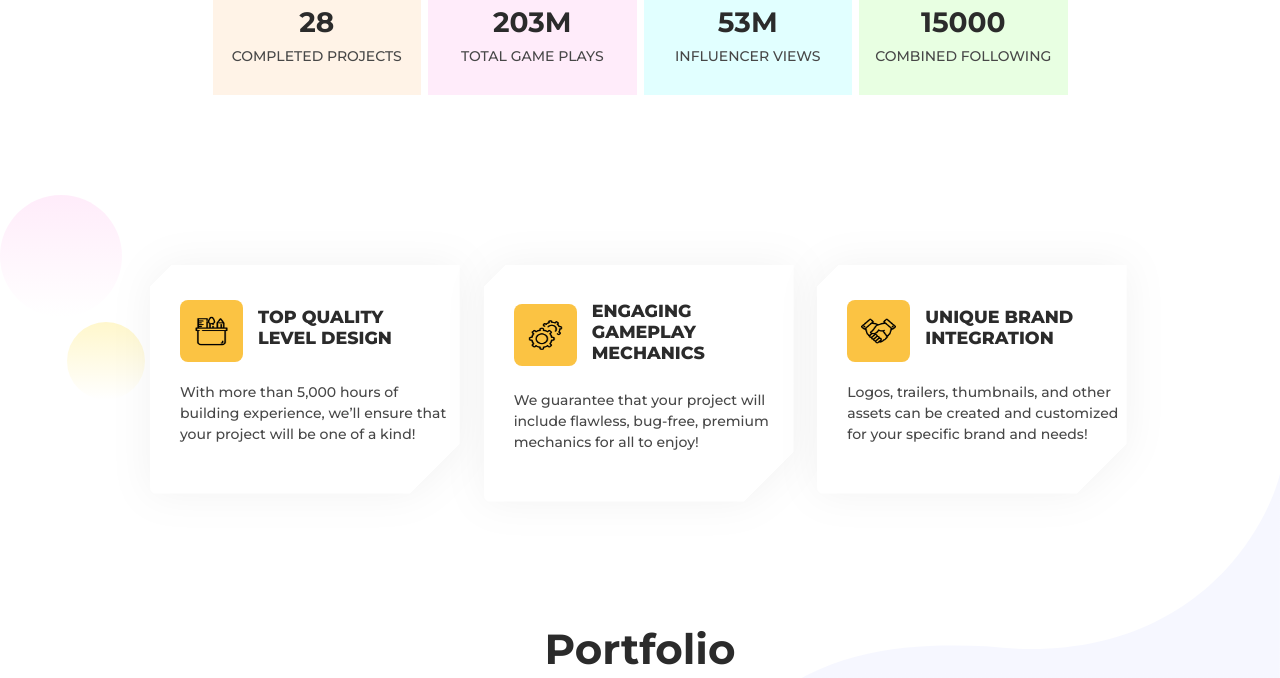
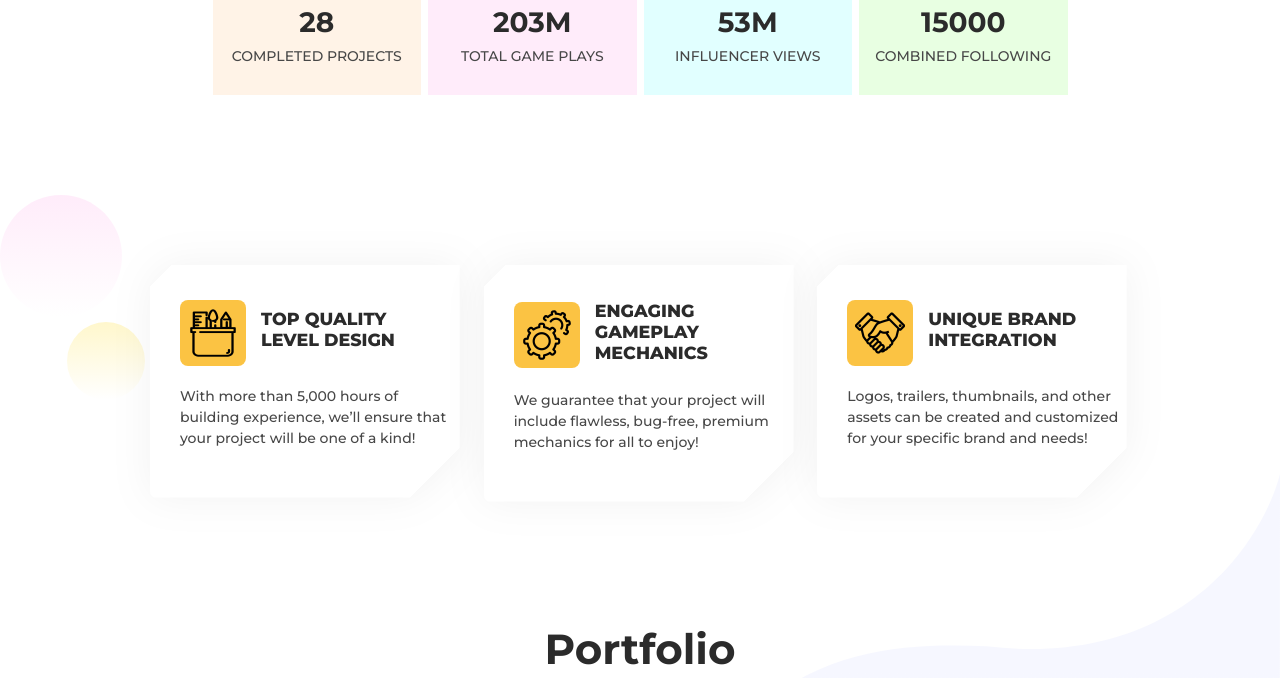
Before and after one commit to MrRelatable/mrrelatable.github.io, a website: page index.html in a window 1280 px wide. Shown: the part 1725-2403 px from the top of the page. Drawn offline with nearby package versions, Linux system fonts and the light colour scheme.

Commit message:
Update style.css

```diff
--- a/assets/css/style.css
+++ b/assets/css/style.css
@@ -384,15 +384,15 @@
       .company-numbers .comNumber-cards .customCard .myCard-header {
         flex-wrap: wrap; } }
     .company-numbers .comNumber-cards .customCard .myCard-header .card-icon {
-      padding: 16px 14px;
+      padding: 8px 8px;
       background-color: #fbc343;
       border-radius: 8px; }
       @media only screen and (max-width: 576px) {
         .company-numbers .comNumber-cards .customCard .myCard-header .card-icon {
           padding: 20px 17px !important; } }
       .company-numbers .comNumber-cards .customCard .myCard-header .card-icon img {
-        width: 35px;
-        height: 30px; }
+        width: 50px;
+        height: 50px; }
     .company-numbers .comNumber-cards .customCard .myCard-header h5 {
       color: #2b2b2b;
       font-weight: 800;
```
